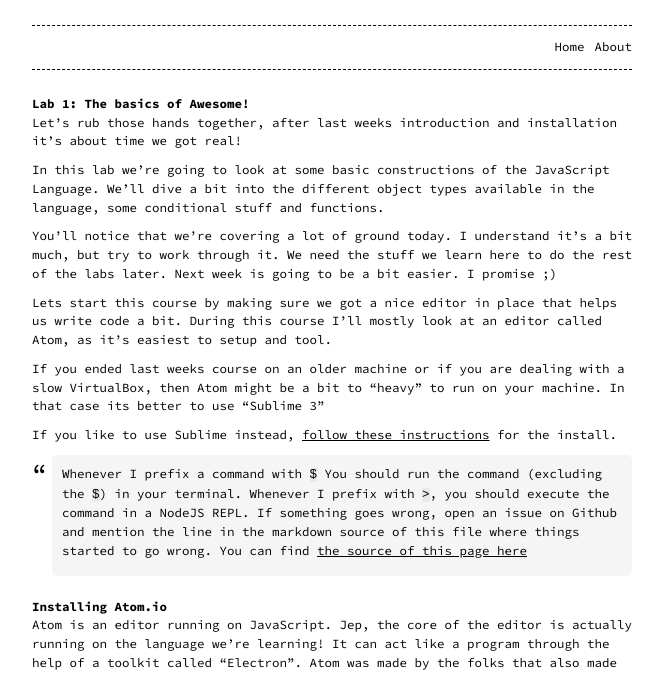
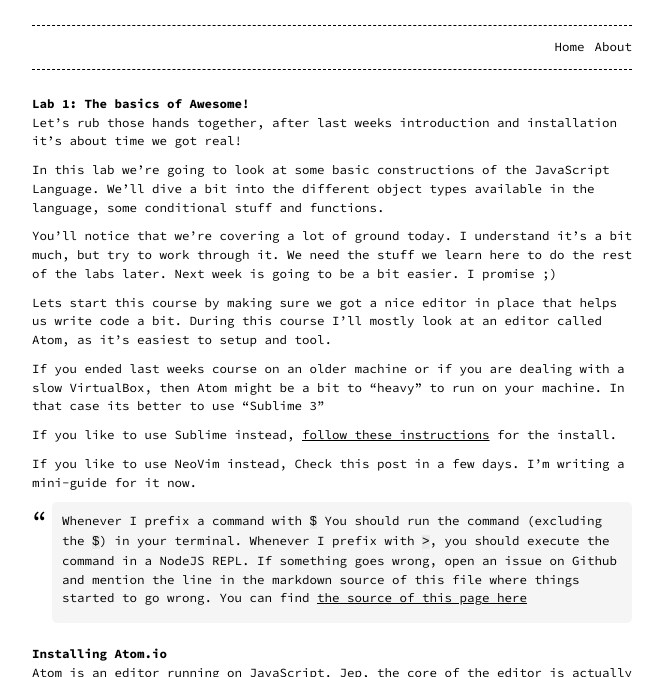
Before and after one commit to ecmanatives/ecmanatives.github.io, a Jekyll site: the page built from _posts/2019-08-15-lab-1.markdown, in a window 1280 px wide and 900 px high, cut to the strip 0-677 px from the top of the window. Shown: the whole strip, without its empty margins (308-971 px from the left). Built offline with Jekyll 4.4.1, drawn with Linux system fonts in a browser that asks for light colours.

Commit message:
small fixes

```diff
--- a/_posts/2019-08-15-lab-1.markdown
+++ b/_posts/2019-08-15-lab-1.markdown
@@ -27,6 +27,9 @@ In that case its better to use "Sublime 3"
 
 If you like to use Sublime instead, [follow these instructions](Sublime Install)
 for the install.
+
+If you like to use NeoVim instead, Check this post in a few days. I'm writing a
+mini-guide for it now.
 
 > Whenever I prefix a command with `$` You should run the command
 > (excluding the `$`) in  your terminal. Whenever I prefix with `>`, you should
@@ -655,7 +658,7 @@ Feel free to check them out.
 Next week we'll dive into advanced objects and classes. See you next week!
 
 [Sublime Install]: https://gist.github.com/HendrikPetertje/1709a29021947bcc58abe864af7cdfd2
-[Page Source]: https://github.com/HendrikPetertje/ecmanatives/blob/master/_posts/2019-08-16-lab-1.markdown
+[Page Source]: https://github.com/HendrikPetertje/ecmanatives/blob/master/_posts/2019-08-15-lab-1.markdown
 [Number]: https://www.w3schools.com/jsref/jsref_obj_number.asp
 [Array]: https://www.w3schools.com/jsref/jsref_obj_array.asp
 [Ternary]: https://developer.mozilla.org/en-US/docs/Web/JavaScript/Reference/Operators/Conditional_Operator
```
